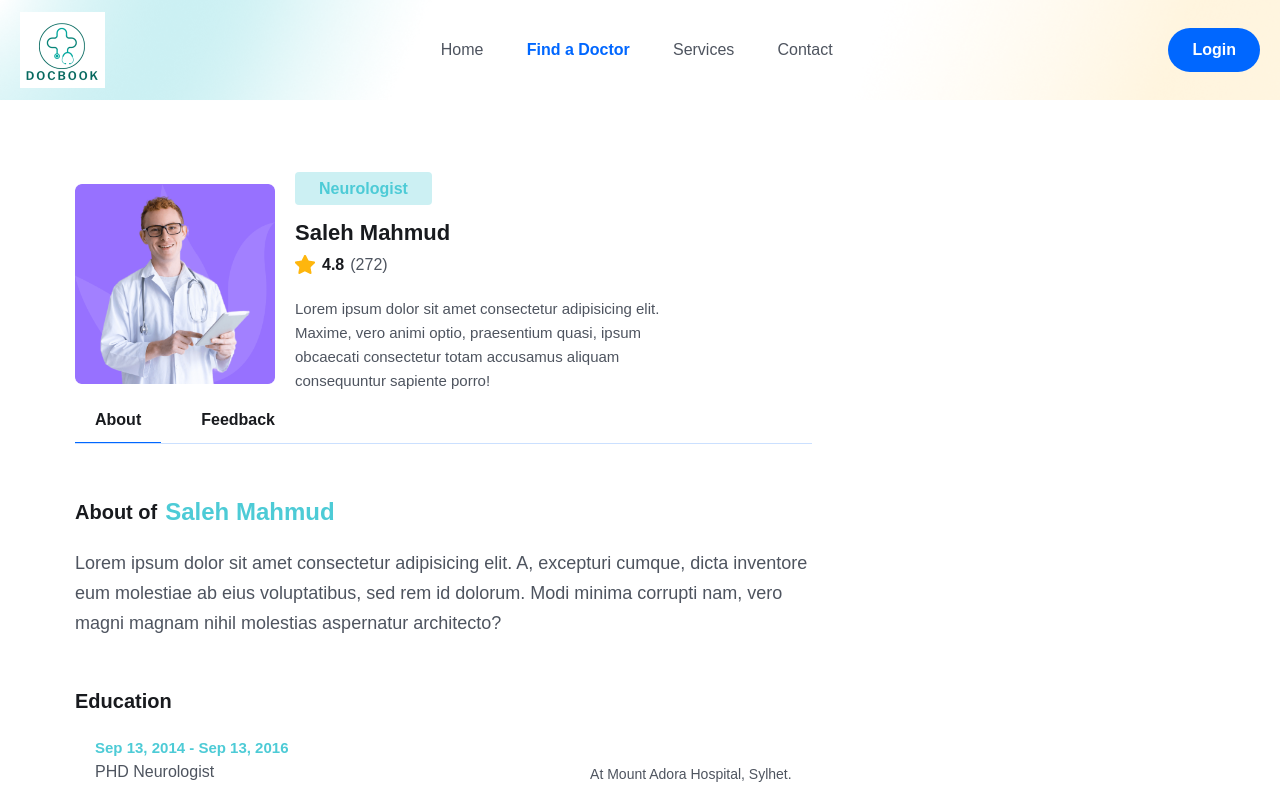
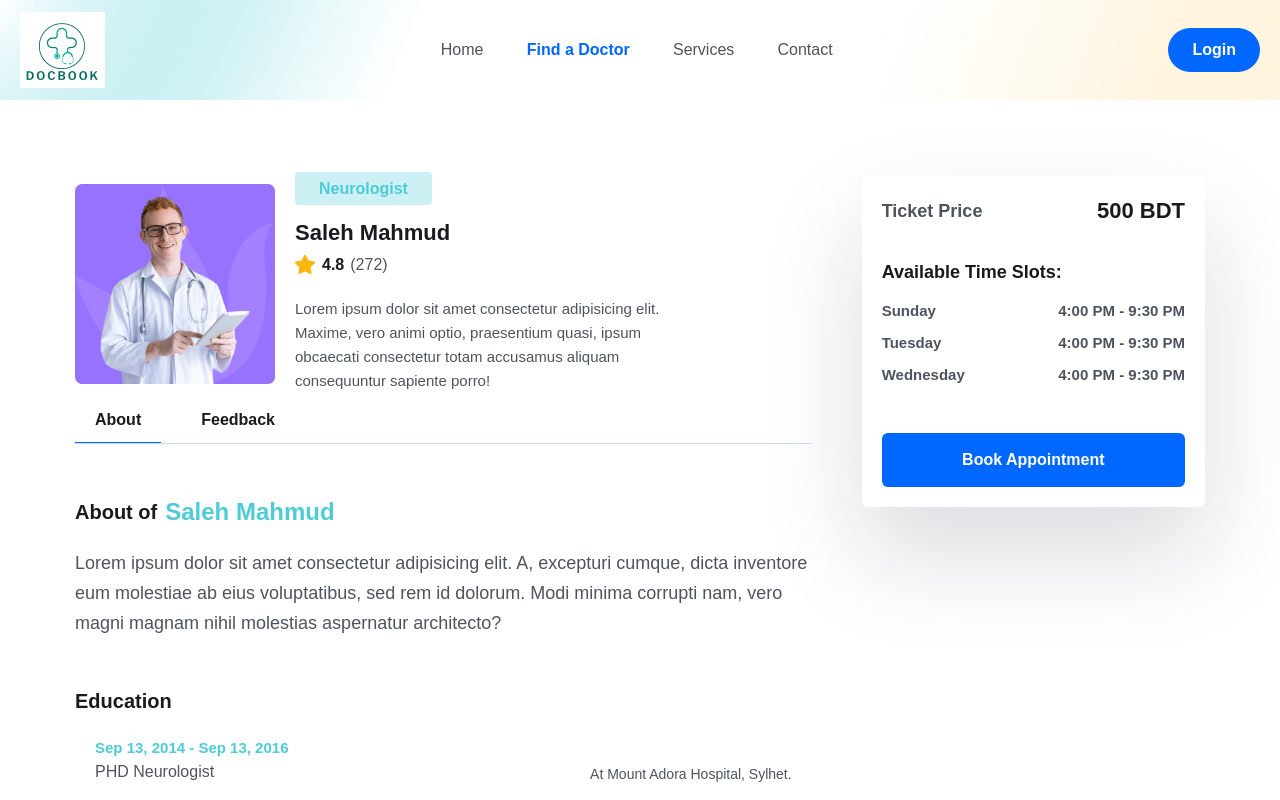
Before and after one commit to Sanjin888/DocBook, a React (Vite) app in the folder frontend/: page /doctors/1 in a window 1280 px wide. Shown: the top 800 px of the page. Built offline with nearby package versions, Linux system fonts and the light colour scheme; the HTML template or start-up script is replaced by a standard one.

Commit message:
finished doctordetails page

```diff
--- a/frontend/src/pages/Doctors/DoctorDetails.jsx
+++ b/frontend/src/pages/Doctors/DoctorDetails.jsx
@@ -3,6 +3,7 @@
 import starImg from "../../assets/images/Star.png";
 import DoctorAbout from "./DoctorAbout";
 import Feedback from "./Feedback";
+import SidePanel from "./SidePanel";
 
 const DoctorDetails = () => {
   const [tab, setTab] = useState("about");
@@ -67,7 +68,9 @@
             </div>
           </div>
 
-          <div></div>
+          <div>
+            <SidePanel/>
+          </div>
         </div>
       </div>
     </section>
--- a/frontend/src/pages/Doctors/FeedbackForm.jsx
+++ b/frontend/src/pages/Doctors/FeedbackForm.jsx
@@ -63,7 +63,7 @@
         ></textarea>
       </div>
 
-      <button type="submit" className="btn">
+      <button type="submit" onClick={handleSubmitReview} className="btn">
        Submit Feedback
       </button>
     </form>
--- /dev/null
+++ b/frontend/src/pages/Doctors/SidePanel.jsx
@@ -0,0 +1,49 @@
+const SidePanel = () => {
+  return (
+    <div className=" shadow-panelShadow p-3  lg:p-5 rounded-md">
+      <div className="flex items-center justify-between">
+        <p className="text__para mt-0 font-semibold">Ticket Price</p>
+        <span className="text-[16px] leading-7 lg:text-[22px] lg:leading-8 text-headingColor font-bold ">
+          500 BDT
+        </span>
+      </div>
+
+      <div className="mt-[30px]">
+        <p className="text__para mt-0 font-semibold text-headingColor  ">
+          Available Time Slots:
+        </p>
+
+        <ul className="mt-3">
+          <li className=" flex items-center justify-between mb-2 ">
+            <p className=" text-[15px] leading-6 text-textColor font-semibold ">
+              Sunday
+            </p>
+            <p className=" text-[15px] leading-6 text-textColor font-semibold ">
+              4:00 PM - 9:30 PM
+            </p>
+          </li>
+          <li className=" flex items-center justify-between mb-2 ">
+            <p className=" text-[15px] leading-6 text-textColor font-semibold ">
+              Tuesday
+            </p>
+            <p className=" text-[15px] leading-6 text-textColor font-semibold ">
+              4:00 PM - 9:30 PM
+            </p>
+          </li>
+          <li className=" flex items-center justify-between mb-2 ">
+            <p className=" text-[15px] leading-6 text-textColor font-semibold ">
+              Wednesday
+            </p>
+            <p className=" text-[15px] leading-6 text-textColor font-semibold ">
+              4:00 PM - 9:30 PM
+            </p>
+          </li>
+        </ul>
+      </div>
+
+      <button className="btn px-2 w-full rounded-md">Book Appointment</button>
+    </div>
+  );
+};
+
+export default SidePanel;
--- a/frontend/tailwind.config.js
+++ b/frontend/tailwind.config.js
@@ -13,8 +13,8 @@
       },
 
       boxShadow: {
-        panelShadow: "rgba(17, 12, 46, 0.15) 0px 48px 100px 0 px;",
-      }
+        panelShadow: "rgba(17, 12, 46, 0.15) 0px 48px 100px 0px;",
+      },
     },
   },
   plugins: [],
```
